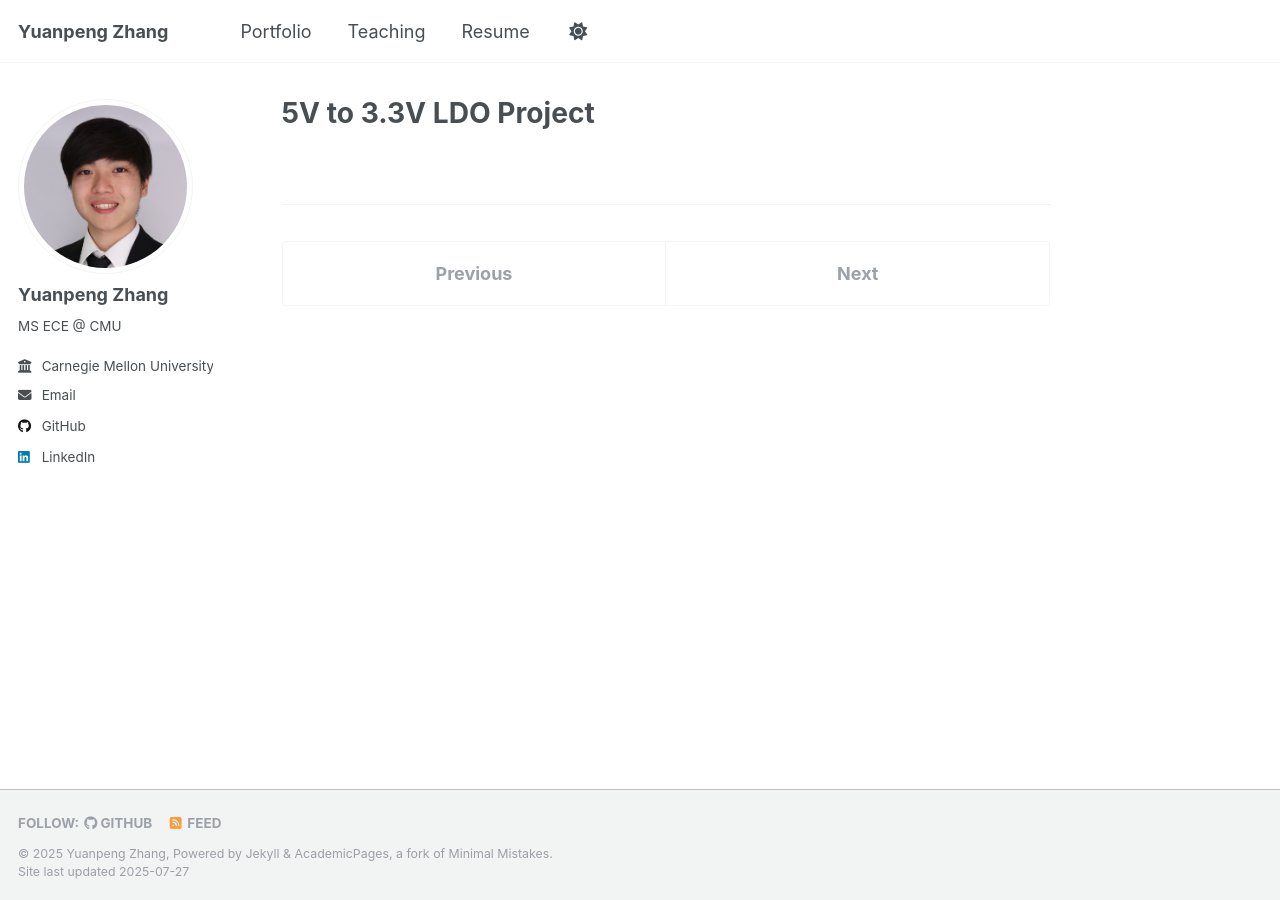
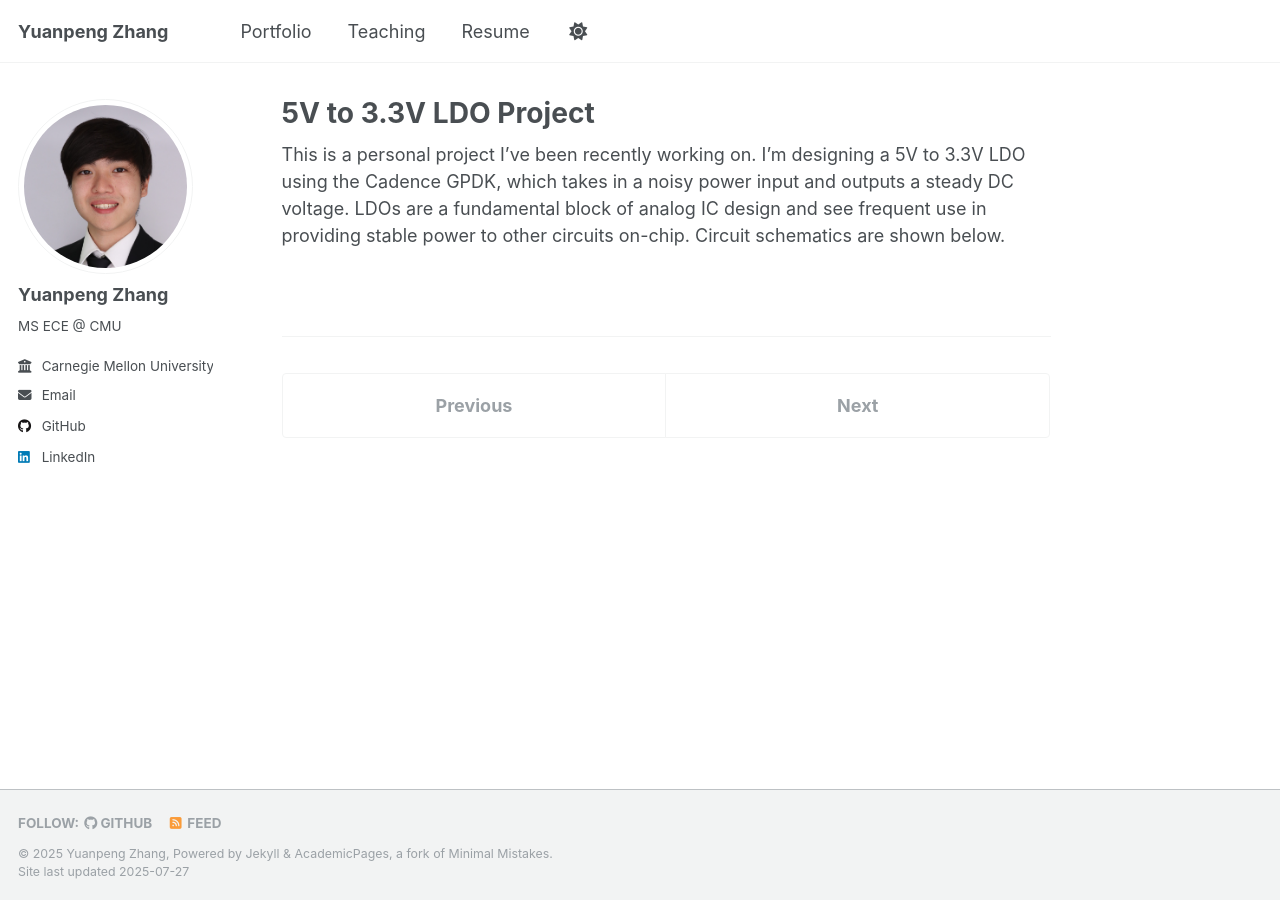
Before and after one commit to yuanpenguin/yuanpenguin.github.io, a Jekyll site: the page built from _portfolio/portfolio-5.md, in a window 1280 px wide. Built offline with Jekyll 4.4.1, drawn with Linux system fonts in a browser that asks for light colours; a script that is not in the unit is left out.

Commit message:
Update portfolio-5.md

```diff
--- a/_portfolio/portfolio-5.md
+++ b/_portfolio/portfolio-5.md
@@ -3,3 +3,5 @@ title: "5V to 3.3V LDO Project"
 excerpt: "Personal Project <br/><br><img src='/images/swarm.JPG' width='50%' height='50%'>"
 collection: portfolio
 ---
+
+This is a personal project I've been recently working on. I'm designing a 5V to 3.3V LDO using the Cadence GPDK, which takes in a noisy power input and outputs a steady DC voltage. LDOs are a fundamental block of analog IC design and see frequent use in providing stable power to other circuits on-chip. Circuit schematics are shown below.
```
